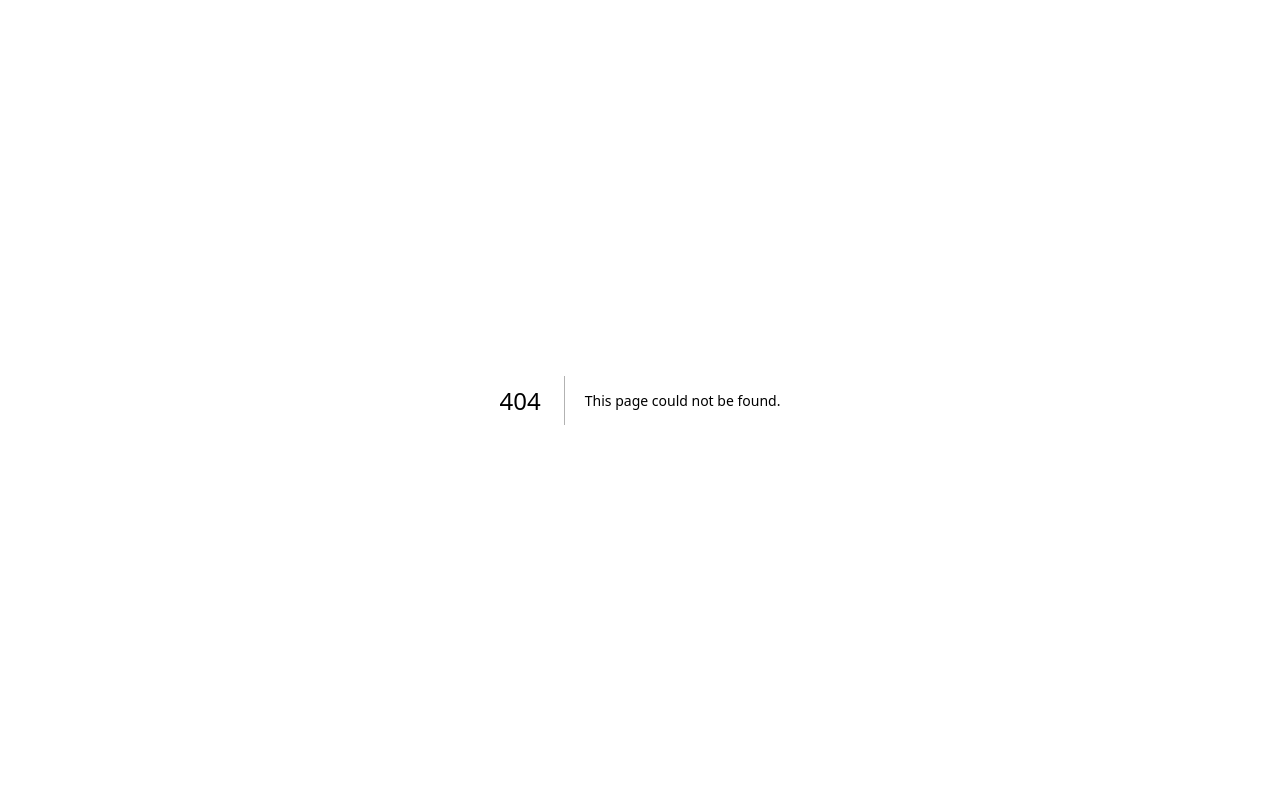
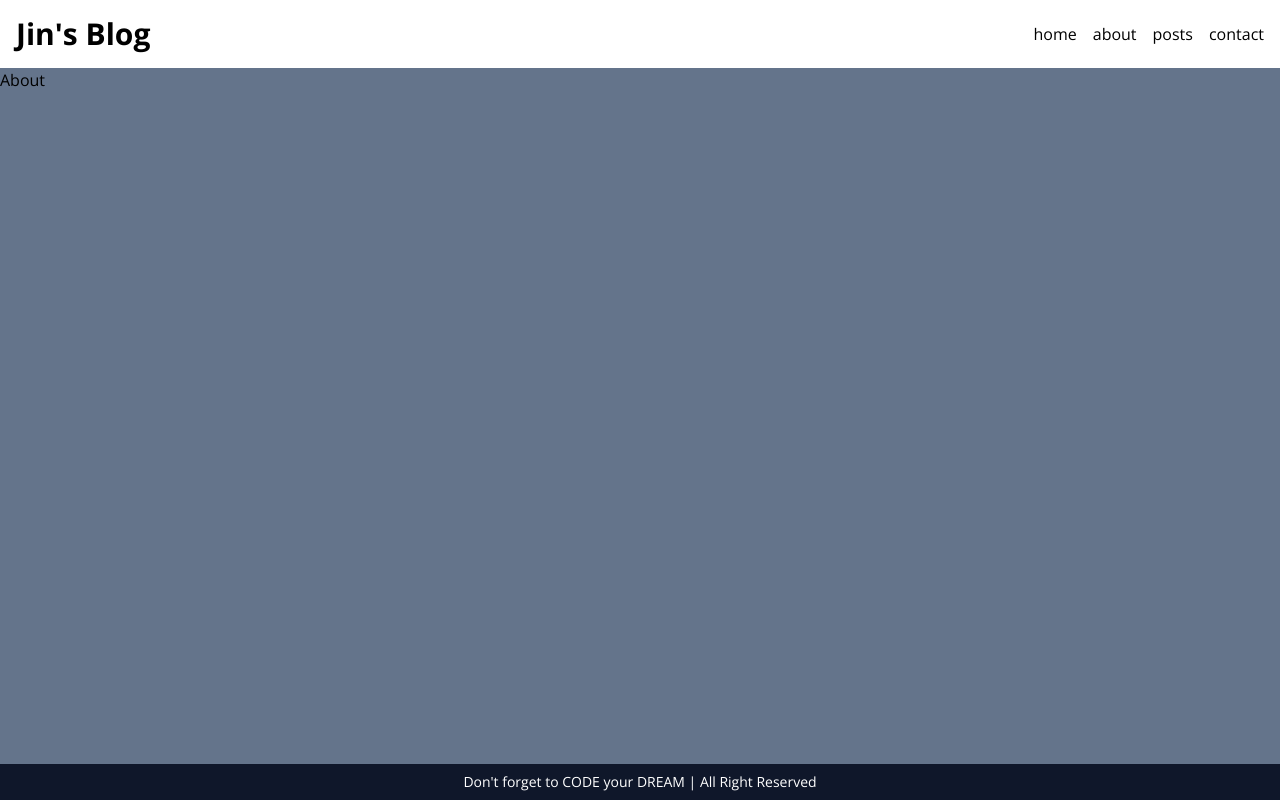
Before and after one commit to jinbaek78/nextjs-practice-blog-with-ellie, a Next.js app: page /about in a window 1280 px wide. Before the commit this address had no page. Built offline with nearby package versions, Linux system fonts and the light colour scheme.

Commit message:
feat: add page layout

```diff
--- /dev/null
+++ b/src/app/about/page.tsx
@@ -0,0 +1,3 @@
+export default function AboutPage() {
+  return <div>About</div>;
+}
--- /dev/null
+++ b/src/app/contact/page.tsx
@@ -0,0 +1,3 @@
+export default function ContactPage() {
+  return <div className="m">Contact</div>;
+}
--- a/src/app/globals.css
+++ b/src/app/globals.css
@@ -2,20 +2,8 @@
 @tailwind components;
 @tailwind utilities;
 
-:root {
-  --foreground-rgb: 0, 0, 0;
-  --background-start-rgb: 214, 219, 220;
-  --background-end-rgb: 255, 255, 255;
+html,
+body {
+  height: 100vh;
+  overflow-y: auto;
 }
-
-@media (prefers-color-scheme: dark) {
-  :root {
-    --foreground-rgb: 255, 255, 255;
-    --background-start-rgb: 0, 0, 0;
-    --background-end-rgb: 0, 0, 0;
-  }
-}
-
-body {
-  color: rgb(var(--foreground-rgb));
-}
--- a/src/app/layout.tsx
+++ b/src/app/layout.tsx
@@ -1,6 +1,8 @@
+import Header from '@/components/Header';
 import './globals.css';
 import type { Metadata } from 'next';
 import { Open_Sans } from 'next/font/google';
+import Footer from '@/components/Footer';
 
 const sans = Open_Sans({ subsets: ['latin'] });
 
@@ -16,7 +18,11 @@
 }) {
   return (
     <html lang="en" className={sans.className}>
-      <body className={sans.className}>{children}</body>
+      <body className=" flex flex-col w-full max-w-screen-2xl mx-auto">
+        <Header />
+        <main className="bg-slate-500 grow">{children}</main>
+        <Footer />
+      </body>
     </html>
   );
 }
--- /dev/null
+++ b/src/app/posts/page.tsx
@@ -0,0 +1,3 @@
+export default function PostsPage() {
+  return <div>Posts</div>;
+}
--- /dev/null
+++ b/src/components/Footer.tsx
@@ -0,0 +1,7 @@
+export default function Footer() {
+  return (
+    <p className="bg-slate-900 text-white py-2 text-sm text-center">
+      {"Don't forget to CODE your DREAM | All Right Reserved"}
+    </p>
+  );
+}
--- /dev/null
+++ b/src/components/Header.tsx
@@ -0,0 +1,17 @@
+import Link from 'next/link';
+
+export default function Header() {
+  return (
+    <header className="flex justify-between items-center p-4">
+      <Link href={'/'}>
+        <h1 className="text-3xl font-bold">{"Jin's Blog"}</h1>
+      </Link>
+      <nav className="flex gap-4">
+        <Link href={'/'}>home</Link>
+        <Link href={'/about'}>about</Link>
+        <Link href={'/posts'}>posts</Link>
+        <Link href={'/contact'}>contact</Link>
+      </nav>
+    </header>
+  );
+}
```
